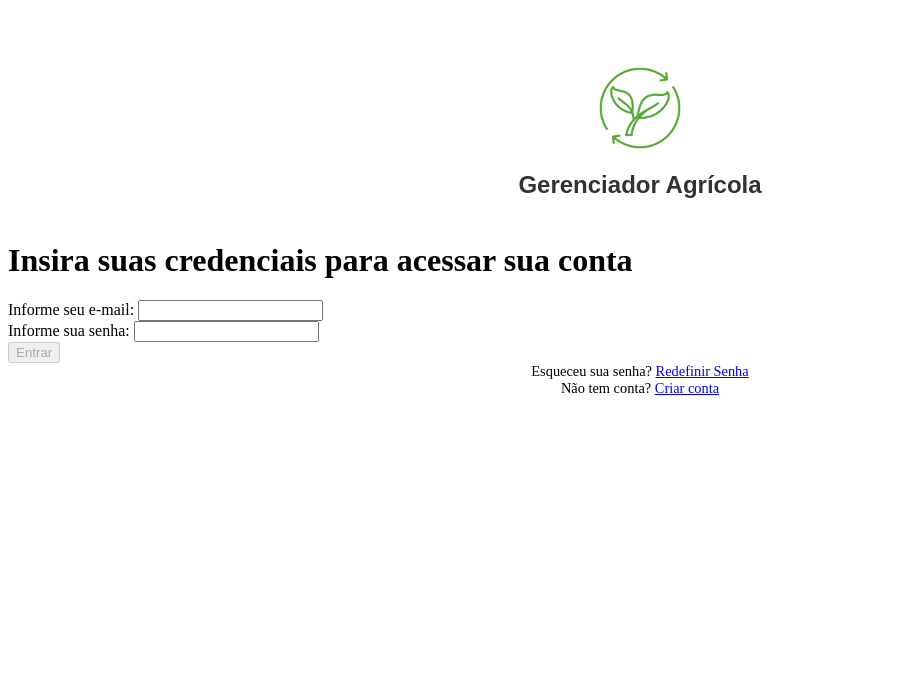
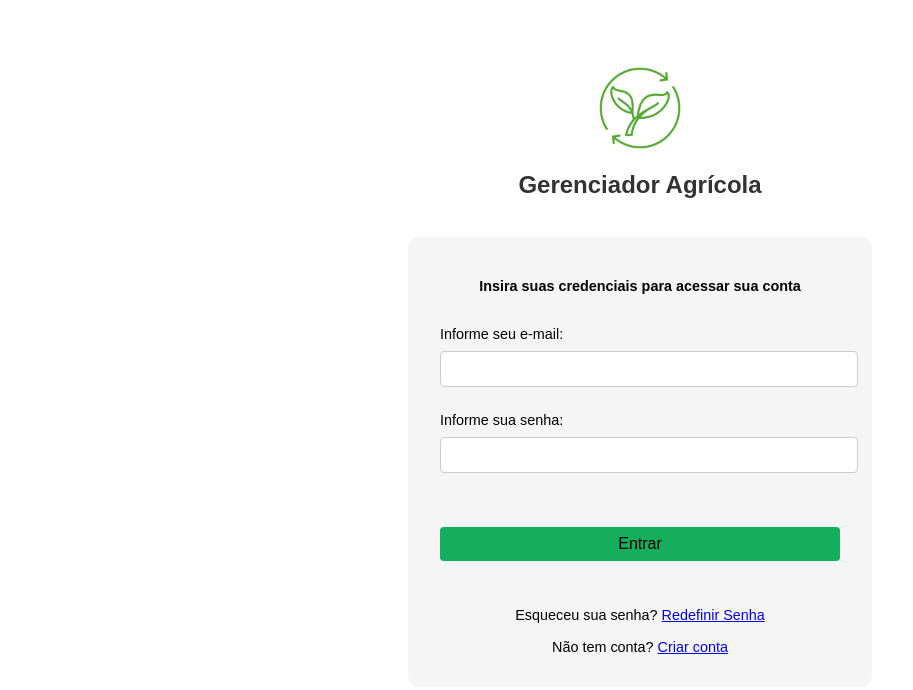
Before and after one commit to Ro3son/SysWeb, an Angular app in the folder agri-manager/: page /login in a window 1280 px wide. Shown: the top 690 px of the page, without its empty margins (0-913 px from the left). Built offline with nearby package versions, Linux system fonts and the light colour scheme.

Commit message:
Import access control files, global styles

```diff
--- a/agri-manager/src/styles.css
+++ b/agri-manager/src/styles.css
@@ -0,0 +1 @@
+@import "assets/css/_access-control.css";
```
